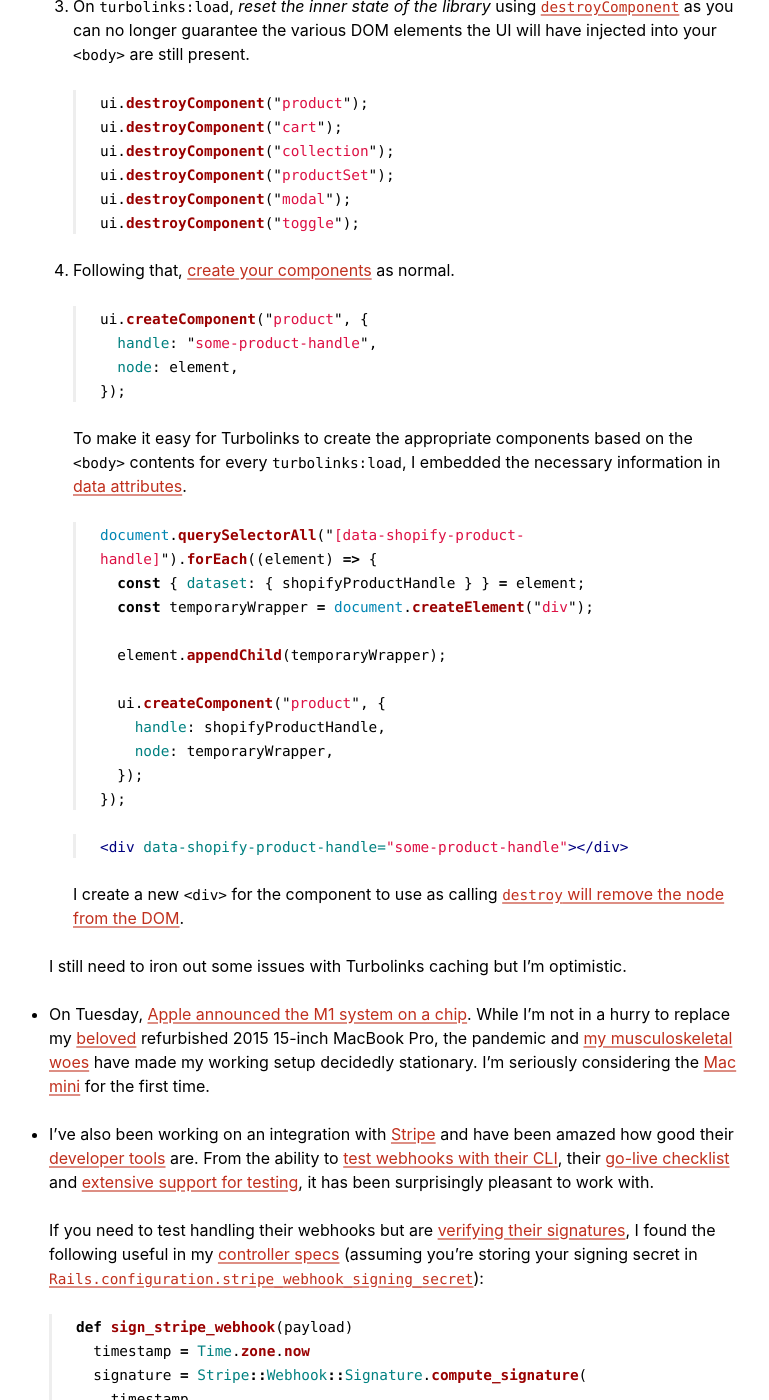
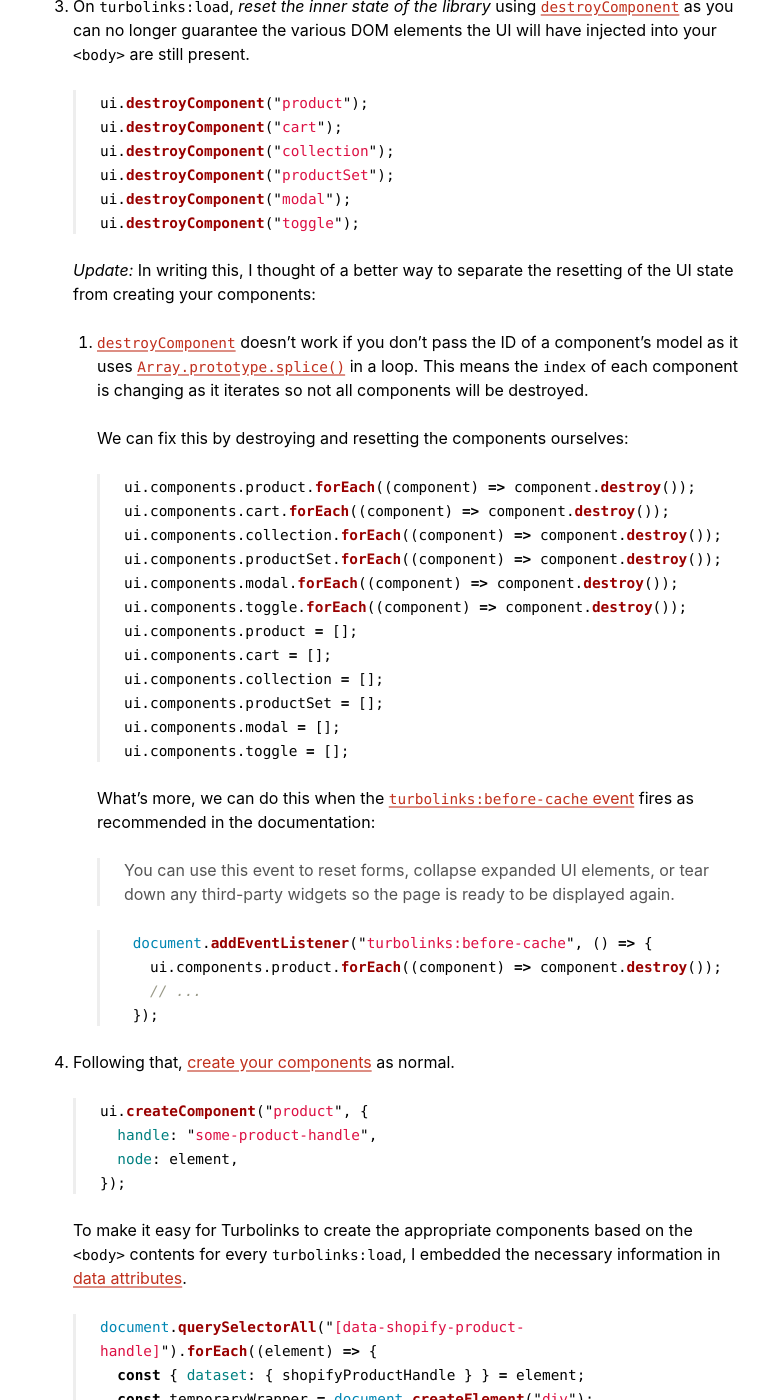
Before and after one commit to mudge/mudge.github.com, a Jekyll site: the page built from _posts/2020-11-15-weeknotes-55.markdown, in a window 1280 px wide and 1400 px high, scrolled down 942 px. Shown: the whole window, without its empty margins (255-1024 px from the left). Built offline with Jekyll 4.4.1, drawn with Linux system fonts in a browser that asks for light colours.

Commit message:
Add better way to reset Buy Button state

````diff
--- a/_posts/2020-11-15-weeknotes-55.markdown
+++ b/_posts/2020-11-15-weeknotes-55.markdown
@@ -39,6 +39,38 @@ date: 2020-11-15 10:52:00
         ui.destroyComponent("modal");
         ui.destroyComponent("toggle");
         ```
+
+        _Update:_ In writing this, I thought of a better way to separate the resetting of the UI state from creating your components:
+
+        1. [`destroyComponent`](https://github.com/Shopify/buy-button-js/blob/v2.1.7/src/ui.js#L92-L105) doesn't work if you don't pass the ID of a component's model as it uses [`Array.prototype.splice()`](https://developer.mozilla.org/en-US/docs/Web/JavaScript/Reference/Global_Objects/Array/splice) in a loop. This means the `index` of each component is changing as it iterates so not all components will be destroyed.
+
+           We can fix this by destroying and resetting the components ourselves:
+
+           ```javascript
+           ui.components.product.forEach((component) => component.destroy());
+           ui.components.cart.forEach((component) => component.destroy());
+           ui.components.collection.forEach((component) => component.destroy());
+           ui.components.productSet.forEach((component) => component.destroy());
+           ui.components.modal.forEach((component) => component.destroy());
+           ui.components.toggle.forEach((component) => component.destroy());
+           ui.components.product = [];
+           ui.components.cart = [];
+           ui.components.collection = [];
+           ui.components.productSet = [];
+           ui.components.modal = [];
+           ui.components.toggle = [];
+           ```
+
+           What's more, we can do this when the [`turbolinks:before-cache` event](https://github.com/turbolinks/turbolinks#preparing-the-page-to-be-cached) fires as recommended in the documentation:
+
+           > You can use this event to reset forms, collapse expanded UI elements, or tear down any third-party widgets so the page is ready to be displayed again.
+
+           ```javascript
+            document.addEventListener("turbolinks:before-cache", () => {
+              ui.components.product.forEach((component) => component.destroy());
+              // ...
+            });
+           ```
 
     4.  Following that, [create your components](http://shopify.github.io/buy-button-js/#creating-a-component) as normal.
 
````
